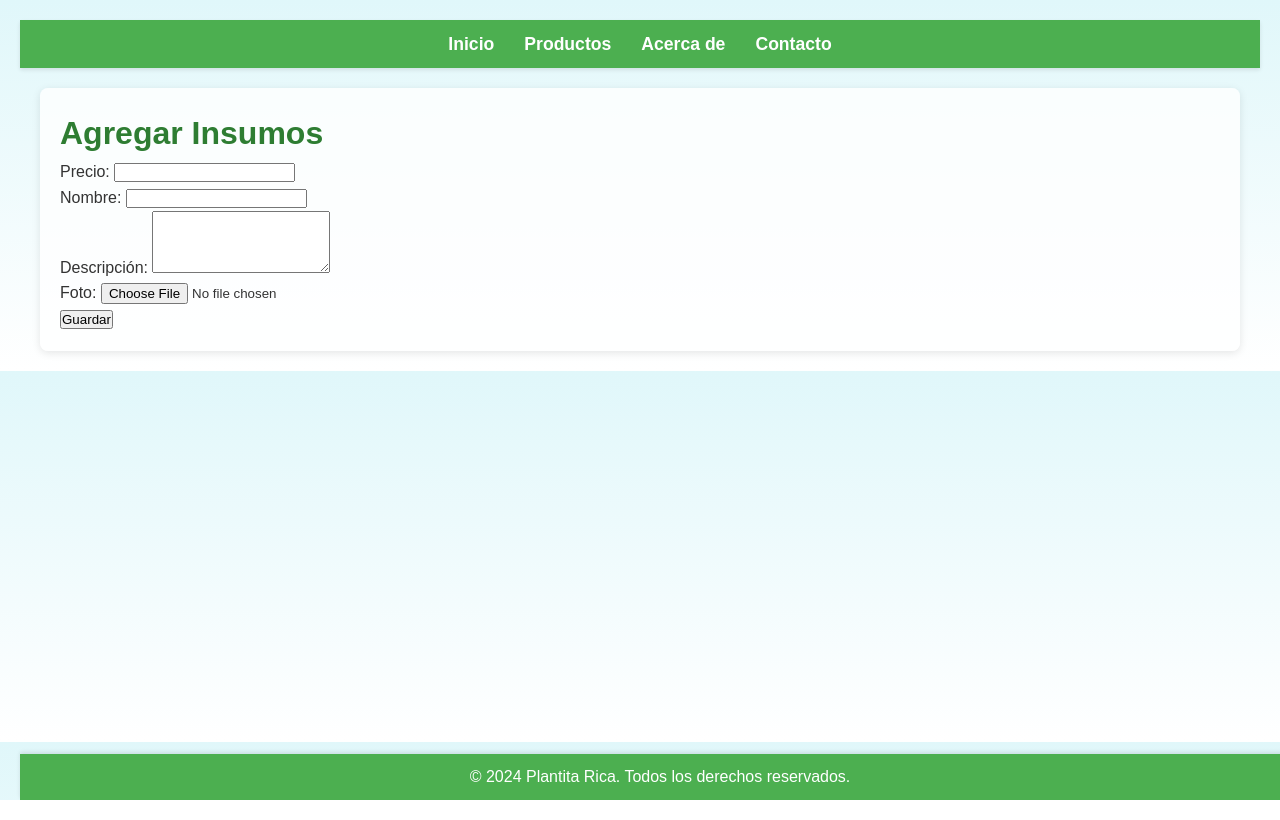
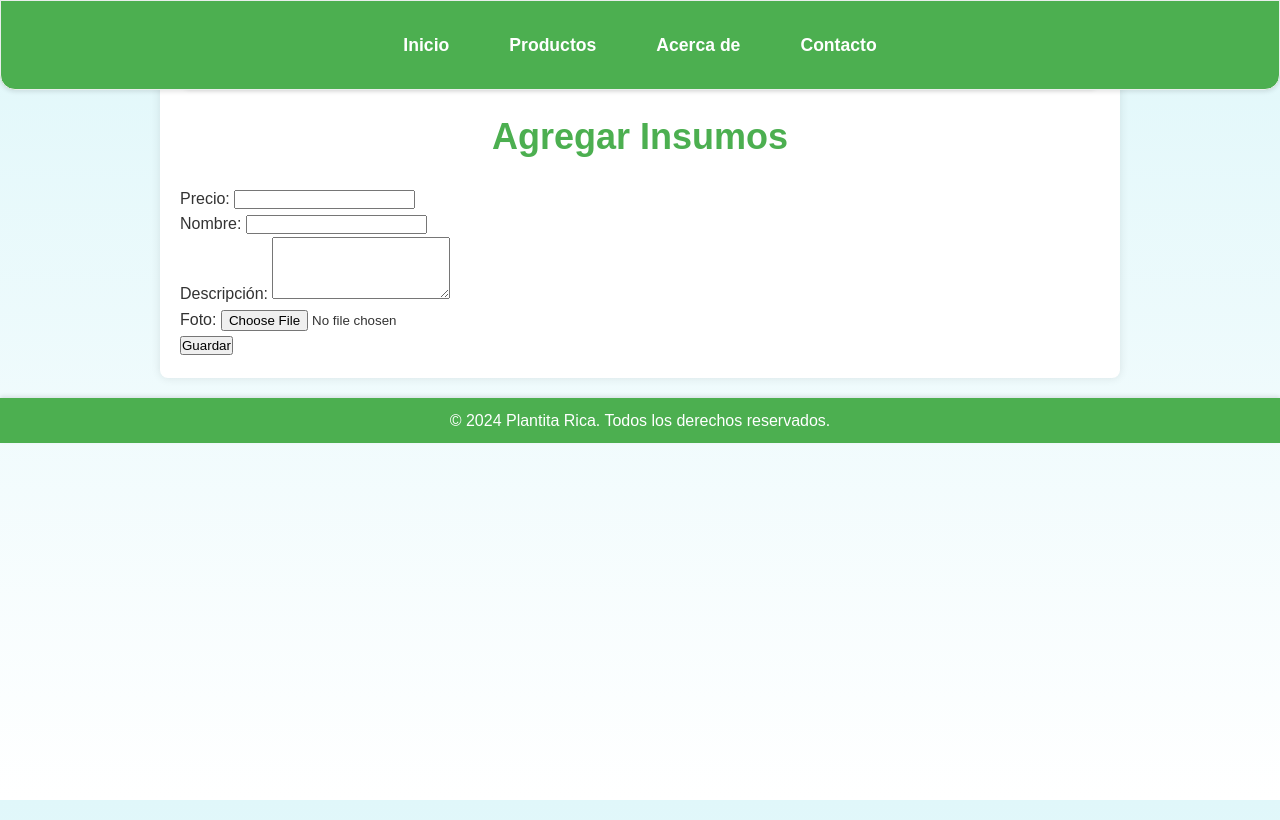
Before and after one commit to TheN1c0/Plantitarica, a Django app: page /agregar-insumos/ in a window 1280 px wide. Run offline with Django 4.2, Linux system fonts and the light colour scheme; tables that the repository leaves empty hold one stand-in row (values such as "Sample post").

Commit message:
arreglo de navbar y css

```diff
--- /dev/null
+++ b/Plantitarica/PlantitaricaApp/static/CSS/mini-navbar.css
@@ -0,0 +1,33 @@
+/* Estilos para mini navbar */
+.mini-nav, .sub-nav {
+    background-color: #4caf50;
+    padding: 10px 0;
+    margin-bottom: 20px;
+    box-shadow: 0 2px 4px rgba(0, 0, 0, 0.1);
+    border-radius: 10px;
+}
+
+.mini-nav ul, .sub-nav ul {
+    list-style: none;
+    display: flex;
+    justify-content: center;
+    align-items: center;
+}
+
+.mini-nav li, .sub-nav li {
+    margin: 0 15px;
+}
+
+.mini-nav a, .sub-nav a {
+    color: #fff;
+    text-decoration: none;
+    font-weight: bold;
+    font-size: 1.1em;
+    padding: 10px 15px;
+    transition: background-color 0.3s ease;
+    border-radius: 5px;
+}
+
+.mini-nav a:hover, .sub-nav a:hover {
+    background-color: #388e3c;
+}
--- a/Plantitarica/PlantitaricaApp/static/CSS/stylesBase.css
+++ b/Plantitarica/PlantitaricaApp/static/CSS/stylesBase.css
@@ -6,30 +6,48 @@
 }
 
 /* Estilos generales */
+html, body {
+  height: 100%;
+  width: 100%;
+}
+
 body {
   font-family: 'Arial', sans-serif;
   background: linear-gradient(to bottom, #e0f7fa, #fff);
   color: #333;
-  padding: 20px;
+  padding-top: 80px;
   line-height: 1.6;
+  margin: 0;
 }
 
 h1, h2, h3 {
   color: #2e7d32; /* Verde oscuro */
 }
 
-/* Estilos del navegador */
+/* Estilos del navegador principal */
 .nav {
-  background-color: #4caf50; /* Verde */
-  padding: 10px 0;
-  margin-bottom: 20px;
+  display: flex;
+  justify-content: center;
+  align-items: center;
+  padding: 30px 0;
+  width: 100%;
+  background-color: #4caf50;
+  border-bottom-left-radius: 15px;
+  border-bottom-right-radius: 15px;
+  border-width: 1px;
+  border-style: solid;
+  border-color: rgb(234, 238, 236);
   box-shadow: 0 2px 4px rgba(0, 0, 0, 0.1);
+  position: fixed;
+  top: 0;
+  z-index: 1000;
 }
 
 .nav ul {
   list-style: none;
   display: flex;
   justify-content: center;
+  align-items: center;
 }
 
 .nav li {
@@ -41,99 +59,33 @@ h1, h2, h3 {
   text-decoration: none;
   font-weight: bold;
   font-size: 1.1em;
+  padding: 20px 15px;
+  transition: background-color 0.3s ease;
+  border-radius: 5px;
 }
 
 .nav a:hover {
-  color: #c8e6c9; /* Verde claro */
+  background-color: #388e3c; /* Cambia el color de fondo al pasar el mouse */
 }
 
-.sub-nav {
-    background-color: #4caf50; /* Verde */
-    padding: 10px 0;
-    margin-bottom: 20px;
-    box-shadow: 0 2px 4px rgba(0, 0, 0, 0.1);
+.nav .active a {
+  background-color: #388e3c; /* Color de fondo cuando está activo */
 }
 
-.sub-nav ul {
-    list-style: none;
-    display: flex;
-    justify-content: center;
+
+/* Estilos del contenedor */
+.container {
+  width: 100%;
+  padding: 20px;
+  position: relative; /* Asegura que el contenido no se superponga con la barra de navegación */
+  z-index: 0; /* Coloca el contenedor detrás de la barra de navegación */
 }
 
-.sub-nav li {
-    margin: 0 15px;
-}
-
-.sub-nav a {
-    color: #fff;
-    text-decoration: none;
-    font-weight: bold;
-    font-size: 1.1em;
-}
-
-.sub-nav a:hover {
-    color: #c8e6c9; /* Verde claro */
-}
-
-/* Estilos del contenedor principal */
-.container {
-  max-width: 1200px;
-  margin: 0 auto;
-  padding: 20px;
-  background: rgba(255, 255, 255, 0.8);
-  border-radius: 8px;
-  box-shadow: 0 2px 8px rgba(0, 0, 0, 0.1);
-}
-
-/* Estilos de productos */
-.productos-list {
-  display: flex;
-  flex-wrap: wrap;
-  justify-content: space-between;
-}
-
-.producto {
-  background: #fff;
-  border: 1px solid #ddd;
-  border-radius: 8px;
-  margin: 10px;
-  padding: 20px;
-  width: calc(33% - 40px);
-  box-shadow: 0 2px 8px rgba(0, 0, 0, 0.1);
-  transition: transform 0.3s ease-in-out;
-}
-
-.producto:hover {
-  transform: scale(1.05);
-}
-
-.producto img {
-  max-width: 100%;
-  border-radius: 8px;
-}
-
-.producto-info {
-  padding: 10px 0;
-}
-
-.producto-info h2 {
-  font-size: 1.5em;
-  margin-bottom: 10px;
-}
-
-.producto-info p {
-  font-size: 1.2em;
-  color: #4caf50;
-}
-
-/* Estilos del pie de página */
 footer {
   text-align: center;
   padding: 10px 0;
   background: #4caf50;
   color: #fff;
-  position: fixed;
-  bottom: 0;
   width: 100%;
   box-shadow: 0 -2px 4px rgba(0, 0, 0, 0.1);
 }
--- a/Plantitarica/PlantitaricaApp/templates/PlantitaricaApp/Base.html
+++ b/Plantitarica/PlantitaricaApp/templates/PlantitaricaApp/Base.html
@@ -5,21 +5,31 @@
     <meta charset="UTF-8">
     <meta name="viewport" content="width=device-width, initial-scale=1.0">
     <link rel="stylesheet" href="{% static 'css/stylesBase.css' %}">
+    <link rel="stylesheet" href="{% static 'css/styles.css' %}">
+    <link rel="stylesheet" href="{% static 'css/mini-navbar.css' %}">
     <title>Plantita Rica</title>
 </head>
 <body>
     <nav class="nav">
         <ul>
-            <li><a href="{% url 'inicio' %}">Inicio</a></li>
-            <li><a href="{% url 'Productos' %}">Productos</a></li>
-            <li><a href="{% url 'AcercaDe' %}">Acerca de</a></li>
-            <li><a href="{% url 'Contacto' %}">Contacto</a></li>
+            <li class="{% if request.resolver_match.url_name == 'inicio' %}active{% endif %}">
+                <a href="{% url 'inicio' %}">Inicio</a>
+            </li>
+            <li class="{% if request.resolver_match.url_name == 'Productos' %}active{% endif %}">
+                <a href="{% url 'Productos' %}">Productos</a>
+            </li>
+            <li class="{% if request.resolver_match.url_name == 'AcercaDe' %}active{% endif %}">
+                <a href="{% url 'AcercaDe' %}">Acerca de</a>
+            </li>
+            <li class="{% if request.resolver_match.url_name == 'Contacto' %}active{% endif %}">
+                <a href="{% url 'Contacto' %}">Contacto</a>
+            </li>
         </ul>
     </nav>
 
     <div class="container">
-    {% block content %}
-    {% endblock %}
+        {% block content %}
+        {% endblock %}
     </div>
 
     <footer>
--- a/Plantitarica/PlantitaricaApp/templates/PlantitaricaApp/agregar_insumos.html
+++ b/Plantitarica/PlantitaricaApp/templates/PlantitaricaApp/agregar_insumos.html
@@ -8,6 +8,16 @@
 <body>
     {% extends "PlantitaricaApp/base.html" %}
     {% block content %}
+    <nav class="mini-nav">
+        <ul>
+
+            <li><a href="{% url 'Productos' %}">Plantas</a></li>
+            <li><a href="{% url 'Maceteros' %}">Maceteros</a></li>
+            <li><a href="{% url 'Insumos' %}">Insumos</a></li>
+            <li><a href="{% url 'agregar_insumos' %}">Agregar nuevo Insumo</a></li>
+        </ul>
+    </nav>
+
     <h1>Agregar Insumos</h1>
     <form action="{% url 'btnAgregarInsumos' %}" method="post" enctype="multipart/form-data">
         {% csrf_token %}
```
Also changed, not shown: Plantitarica/PlantitaricaApp/models.py (+4 -4 lines), Plantitarica/PlantitaricaApp/static/CSS/styles.css (+44 -0 lines), Plantitarica/PlantitaricaApp/templates/PlantitaricaApp/Insumos.html (+7 -15 lines), Plantitarica/PlantitaricaApp/templates/PlantitaricaApp/Maceteros.html (+7 -15 lines), Plantitarica/PlantitaricaApp/templates/PlantitaricaApp/Productos.html (+7 -18 lines), Plantitarica/PlantitaricaApp/templates/PlantitaricaApp/agregar_maceteros.html (+10 -0 lines), Plantitarica/PlantitaricaApp/templates/PlantitaricaApp/agregar_plantas.html (+10 -0 lines), Plantitarica/db.sqlite3.
